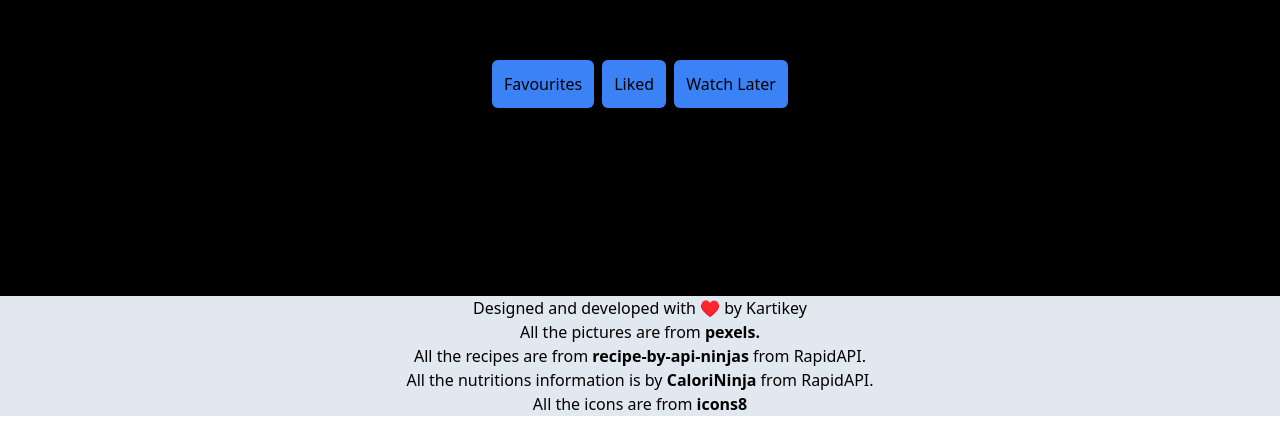
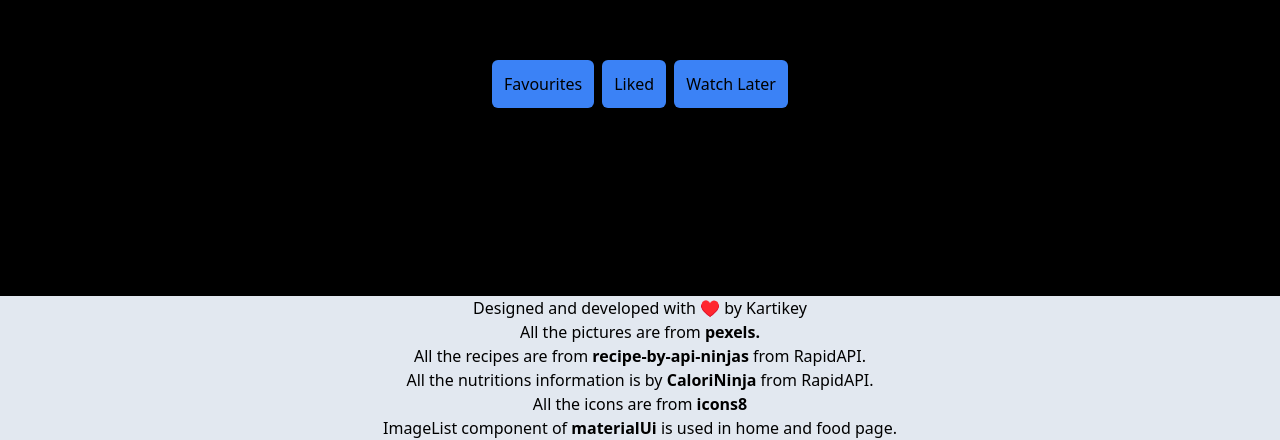
Before and after one commit to oracularzebra/nutripe, a React (Create React App) app: page / in a window 1280 px wide. Shown: the part 568-1008 px from the top of the page. Before the commit the page ends 984 px from the top, so only its background shows below. Built offline with nearby package versions, Linux system fonts and the light colour scheme; no server answers.

Commit message:
Added the materialui usage information in footer

```diff
--- a/src/components/footer/footer.js
+++ b/src/components/footer/footer.js
@@ -28,6 +28,9 @@ const Footer = () => {
             All the icons are from&nbsp;
             <a className="font-bold" href="https://icons8.com/">icons8</a>
           </li>
+          <li>
+            ImageList component of <b>materialUi</b> is used in home and food page.
+          </li>
         </ul>
       </div>
     </div>
```
